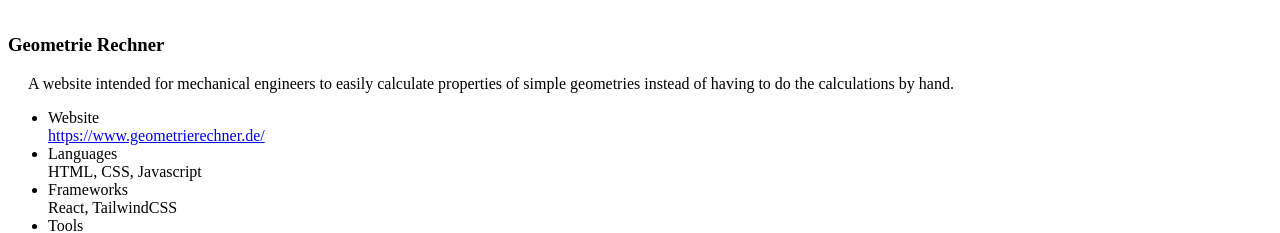
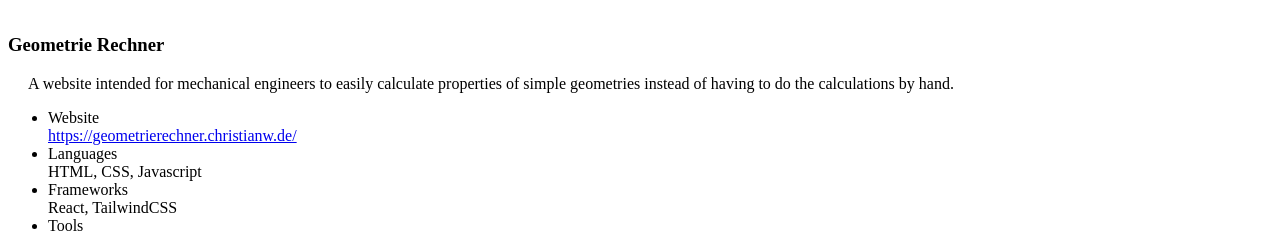
Before and after one commit to christianwaldmann/homepage, a Next.js app: page /projects/geometrierechner in a window 1280 px wide. Shown: the part 1360-1593 px from the top of the page. Built offline with nearby package versions, Linux system fonts and the light colour scheme.

Commit message:
Update link for new geometierechner domain

```diff
--- a/pages/projects/geometrierechner.js
+++ b/pages/projects/geometrierechner.js
@@ -31,9 +31,9 @@ export default function Project() {
 			<ProjectList>
 				<ProjectListItem>
 					<ProjectBadge>{w.website}</ProjectBadge>
-					<a href="https://www.geometrierechner.de/">
+					<a href="https://geometrierechner.christianw.de/">
 						<StyledLink>
-							https://www.geometrierechner.de/
+						https://geometrierechner.christianw.de/
 						</StyledLink>
 					</a>
 				</ProjectListItem>
```
